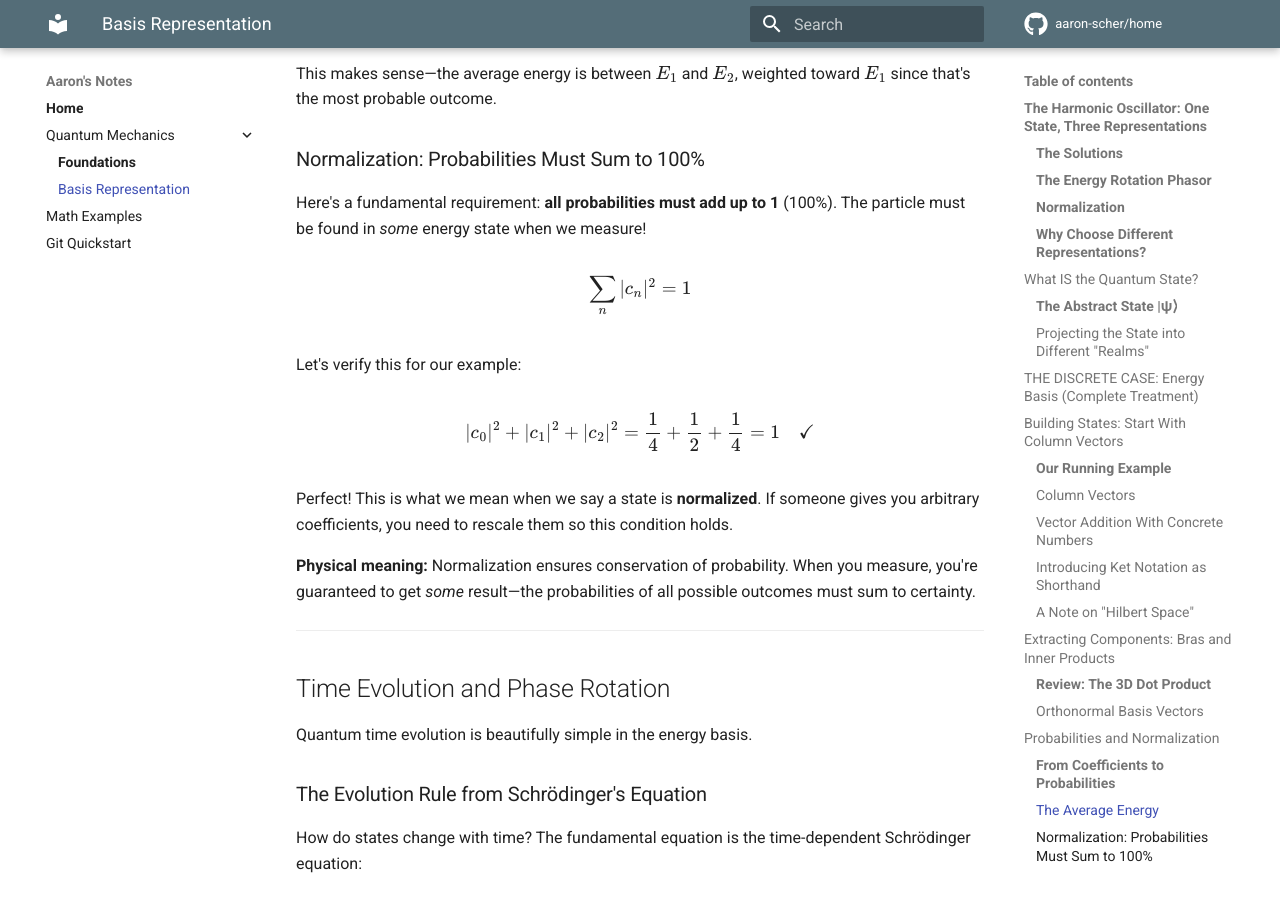
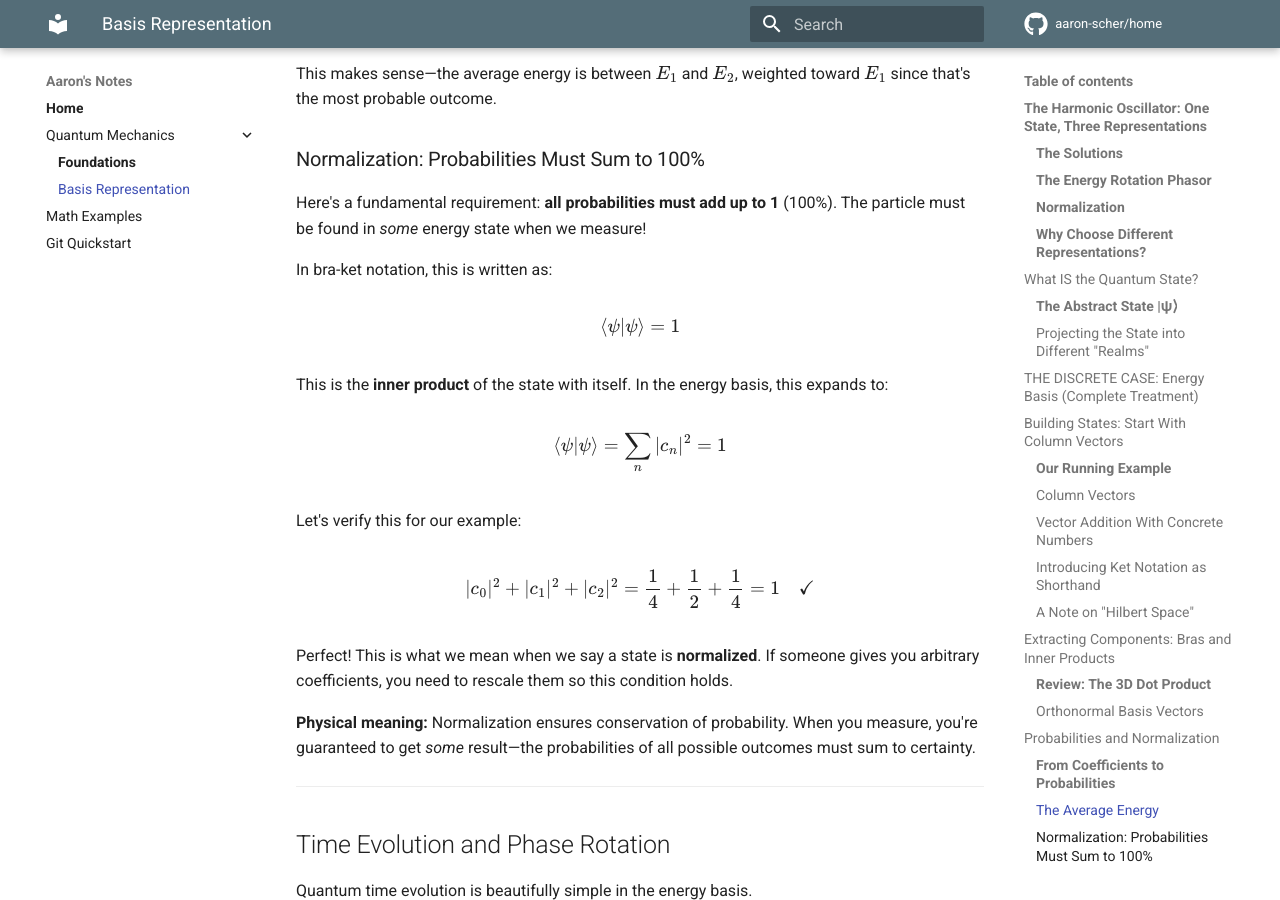
Before and after one commit to aaron-scher/home, an MkDocs documentation site: the page built from docs/quantum-mechanics/quantum-basis-representation.md, in a window 1280 px wide and 900 px high, scrolled down 11075 px. Built offline with MkDocs 1.6.1 and Material for MkDocs 9.7.7, drawn with Linux system fonts in a browser that asks for light colours; comment, search, counter and statistics services are not loaded.

Commit message:
Add ⟨ψ|ψ⟩ = 1 to normalization section
Added abstract bra-ket form of normalization to "Probabilities Must Sum to 100%":

- Show ⟨ψ|ψ⟩ = 1 as the inner product normalization condition
- Explain it expands to Σ|c_n|² = 1 in energy basis
- Connects abstract bra-ket notation to concrete probability sum

This unifies the concept: normalization means the state's inner product
with itself equals 1, which manifests as probabilities summing to 100%
in any basis representation.

🤖 Generated with [Claude Code](https://claude.com/claude-code)

Co-Authored-By: Claude <noreply@anthropic.com>

```diff
--- a/docs/quantum-mechanics/quantum-basis-representation.md
+++ b/docs/quantum-mechanics/quantum-basis-representation.md
@@ -333,7 +333,13 @@ This makes sense—the average energy is between $E_1$ and $E_2$, weighted towar
 
 Here's a fundamental requirement: **all probabilities must add up to 1** (100%). The particle must be found in *some* energy state when we measure!
 
-$$\sum_n |c_n|^2 = 1$$
+In bra-ket notation, this is written as:
+
+$$\langle\psi|\psi\rangle = 1$$
+
+This is the **inner product** of the state with itself. In the energy basis, this expands to:
+
+$$\langle\psi|\psi\rangle = \sum_n |c_n|^2 = 1$$
 
 Let's verify this for our example:
 
```
